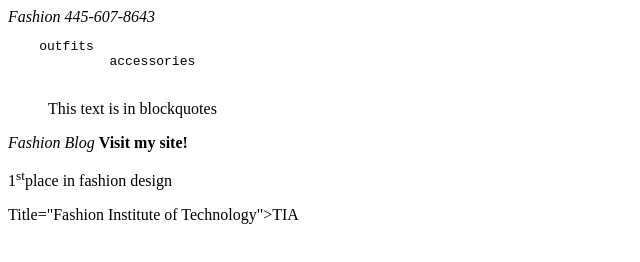
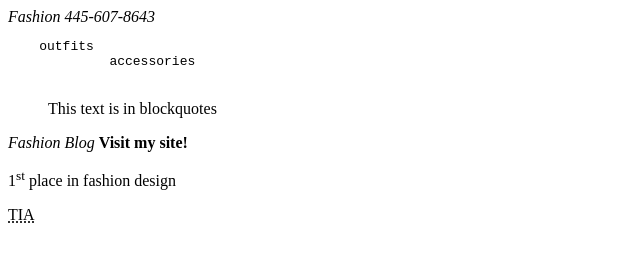
Before and after one commit to subotkowskimagdalene-crypto/M3, a plain HTML site: page inlineText2.html in a window 1280 px wide. Shown: the whole page, without its empty margins (0-640 px from the left). Drawn offline with Linux system fonts and the light colour scheme.

Commit message:
Update inlineText2.html

```diff
--- a/inlineText2.html
+++ b/inlineText2.html
@@ -17,8 +17,8 @@
   <em>Fashion Blog</em>
   <strong>Visit my site!</strong>
   <br>
-  <p>1<sup>st</sup>place in fashion design</p>
-  <p><abbr>Title="Fashion Institute of Technology">TIA</abbr></p>
+  <p>1<sup>st</sup> place in fashion design</p>
+  <p><abbr title="Fashion Institute of Technology">TIA</abbr></p>
 
 
  	</body>
```
